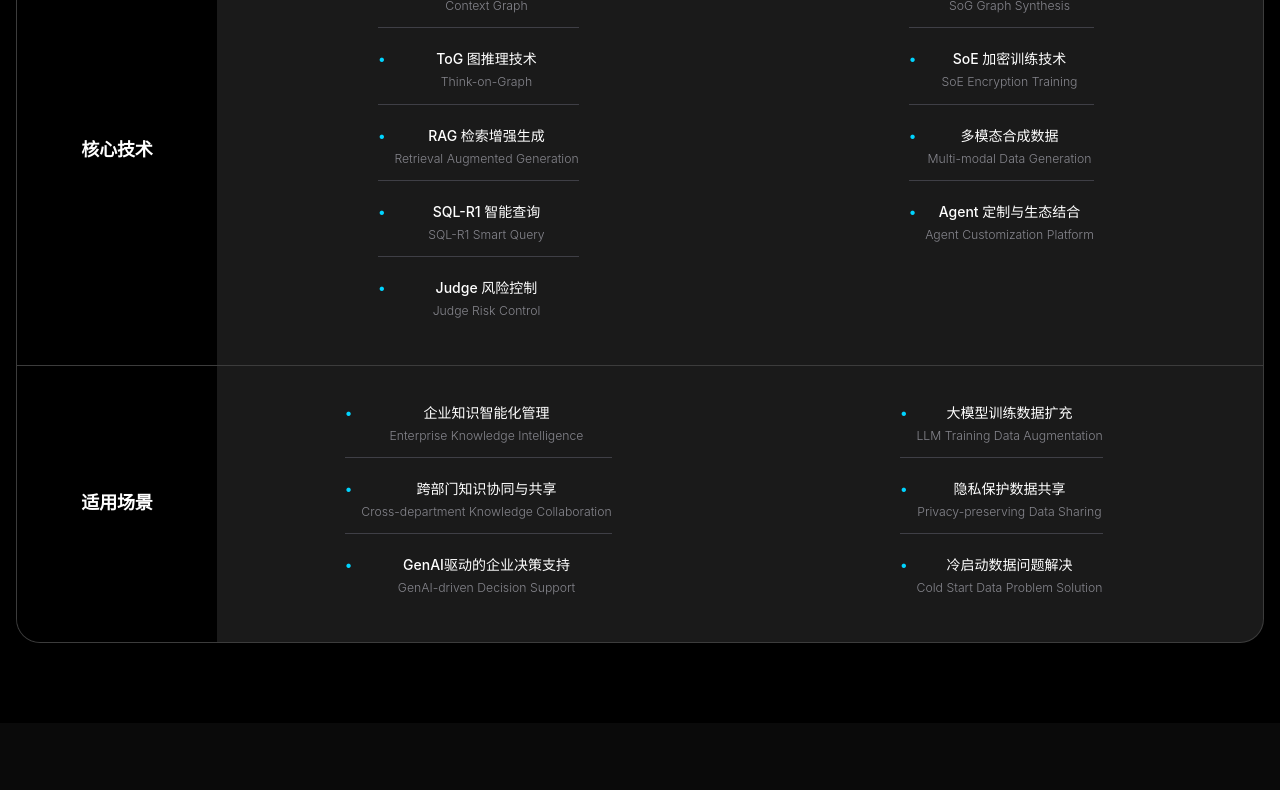
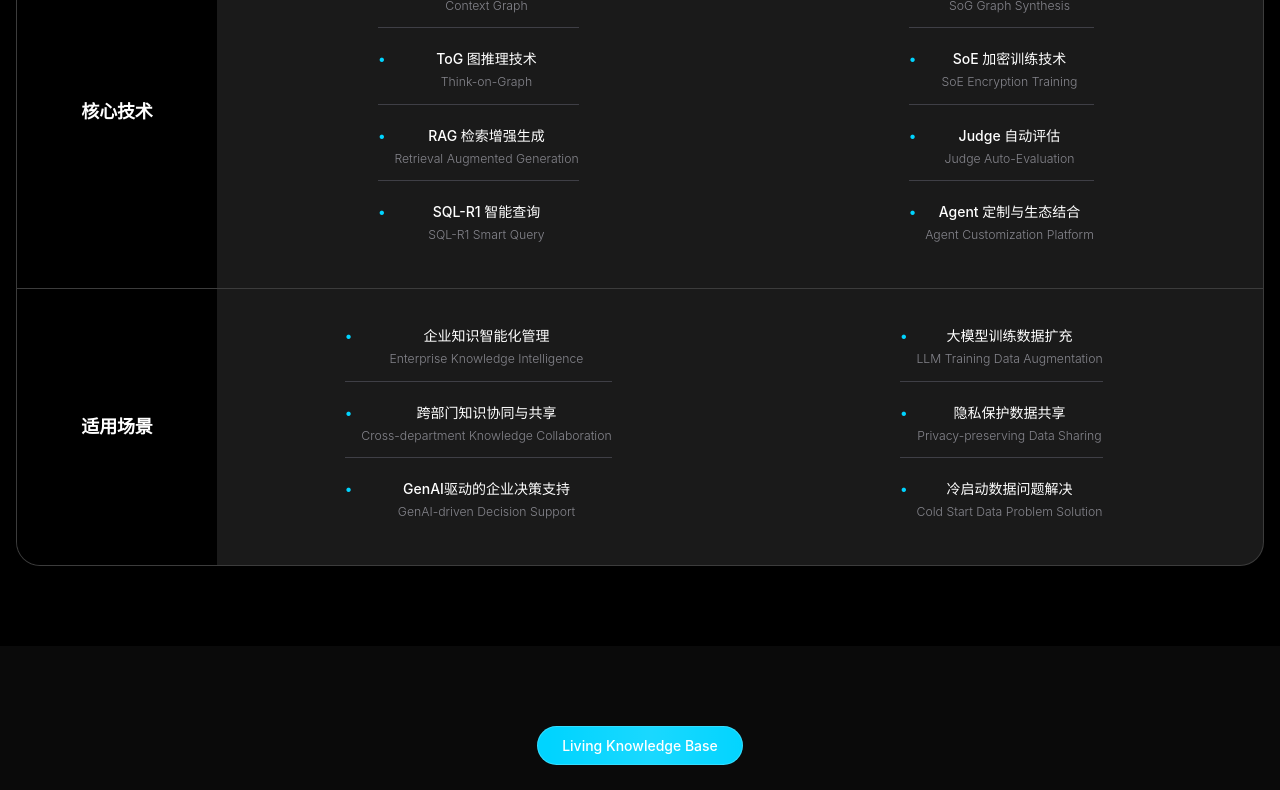
Before and after one commit to snailuu/dataarc-website, a Vue app: page /products in a window 1280 px wide. Shown: the part 1380-2170 px from the top of the page. Built offline with nearby package versions, Linux system fonts and the light colour scheme.

Commit message:
内容：产品对比矩阵内容订正

```diff
--- a/src/locales/products/ar.js
+++ b/src/locales/products/ar.js
@@ -98,10 +98,7 @@ export default {
             title: 'تقنية التفكير على الرسم ToG',
             description: 'تحسن دقة التفكير إلى 90.2%، التفكير متعدد الخطوات وتحليل سلسلة السببية القائم على الرسوم'
           },
-          judge: {
-            title: 'التحكم في المخاطر Judge',
-            description: 'تقليل مخاطر البيانات بنسبة 90%، تحديد وتصفية تلقائية للمحتوى المحتمل المخاطر'
-          },
+
           agent: {
             title: 'وكيل تحليل القرارات المؤسسية',
             description: 'مساعد ذكي متكامل لتفكيك المهام المعقدة وتفسير النتائج وتحليل القرارات المؤسسية'
@@ -187,9 +184,9 @@ export default {
             title: 'بيانات جدولية اصطناعية',
             description: 'ملاءمة توزيع الأعمدة والعلاقات الترابطية لقواعد البيانات الحقيقية، دعم ضغط قاعدة البيانات وحماية الخصوصية'
           },
-          multimodal: {
-            title: 'بيانات اصطناعية متعددة الوسائط',
-            description: 'دمج النص والصور والصوت والفيديو لتوليد عينات متعددة الوسائط لتدريب نماذج عبر الوسائط'
+          judge: {
+            title: 'التقييم التلقائي Judge',
+            description: 'تقييم ذكي لجودة البيانات الاصطناعية، تحديد وتحسين فعالية توليد البيانات تلقائياً'
           },
           embodied: {
             title: 'بيانات اصطناعية مجسدة',
--- a/src/locales/products/en.js
+++ b/src/locales/products/en.js
@@ -105,10 +105,7 @@ export default {
             title: 'ToG Graph Reasoning Technology',
             description: 'Reasoning accuracy increased to 90.2%, multi-step thinking and causal chain analysis based on graphs'
           },
-          judge: {
-            title: 'Judge Risk Control',
-            description: 'Reduce data risk by 90%, automatically identify and filter potential risky content'
-          },
+
           agent: {
             title: 'Enterprise Decision Analysis Agent',
             description: 'Integrated intelligent assistant for complex task decomposition, result interpretation, and enterprise decision interpretation'
@@ -196,9 +193,10 @@ export default {
             title: 'Tabular Synthetic Data',
             description: 'Fit column distribution and correlation relationships of real databases, supporting database compression and privacy protection'
           },
-          multimodal: {
-            title: 'Multimodal Synthetic Data',
-            description: 'Combine text, image, audio, video to generate multimodal samples for cross-media model training'
+
+          judge: {
+            title: 'Judge Auto-Evaluation',
+            description: 'Intelligently evaluate synthetic data quality, automatically identify and optimize data generation effectiveness'
           },
           embodied: {
             title: 'Embodied Synthetic Data',
--- a/src/locales/products/zh.js
+++ b/src/locales/products/zh.js
@@ -105,10 +105,7 @@ export default {
             title: 'ToG 图推理技术',
             description: '推理准确率升至90.2%，基于图的多步思考和因果链分析'
           },
-          judge: {
-            title: 'Judge 风险控制',
-            description: '降低90%数据风险，自动识别和过滤潜在风险内容'
-          },
+
           agent: {
             title: '企业决策分析 Agent',
             description: '复杂任务分解、结果解释、企业决策解读的一体化智能助手'
@@ -196,9 +193,10 @@ export default {
             title: '表格合成数据',
             description: '拟合真实数据库的列分布与关联关系，支持数据库压缩和隐私保护'
           },
-          multimodal: {
-            title: '多模态合成数据',
-            description: '结合文本、图像、语音、视频生成多模态样本，用于跨媒体模型训练'
+
+          judge: {
+            title: 'Judge 自动评估',
+            description: '智能评估合成数据质量，自动识别和优化数据生成效果'
           },
           embodied: {
             title: '具身合成数据',
--- a/src/views/Products.vue
+++ b/src/views/Products.vue
@@ -116,10 +116,7 @@
                   <span class="list-main">{{ t('products.livingkb.modules.analysis.features.sql.title') }}</span>
                   <span class="list-en">SQL-R1 Smart Query</span>
                 </li>
-                <li class="list-item-bilingual">
-                  <span class="list-main">{{ t('products.livingkb.modules.analysis.features.judge.title') }}</span>
-                  <span class="list-en">Judge Risk Control</span>
-                </li>
+
               </ul>
             </div>
             <div class="comparison-cell">
@@ -133,8 +130,8 @@
                   <span class="list-en">SoE Encryption Training</span>
                 </li>
                 <li class="list-item-bilingual">
-                  <span class="list-main">{{ t('products.syndata.modules.generation.features.multimodal.title') }}</span>
-                  <span class="list-en">Multi-modal Data Generation</span>
+                  <span class="list-main">{{ t('products.syndata.modules.generation.features.judge.title') }}</span>
+                  <span class="list-en">Judge Auto-Evaluation</span>
                 </li>
                 <li class="list-item-bilingual">
                   <span class="list-main">{{ t('products.syndata.modules.customization.title') }}</span>
```
